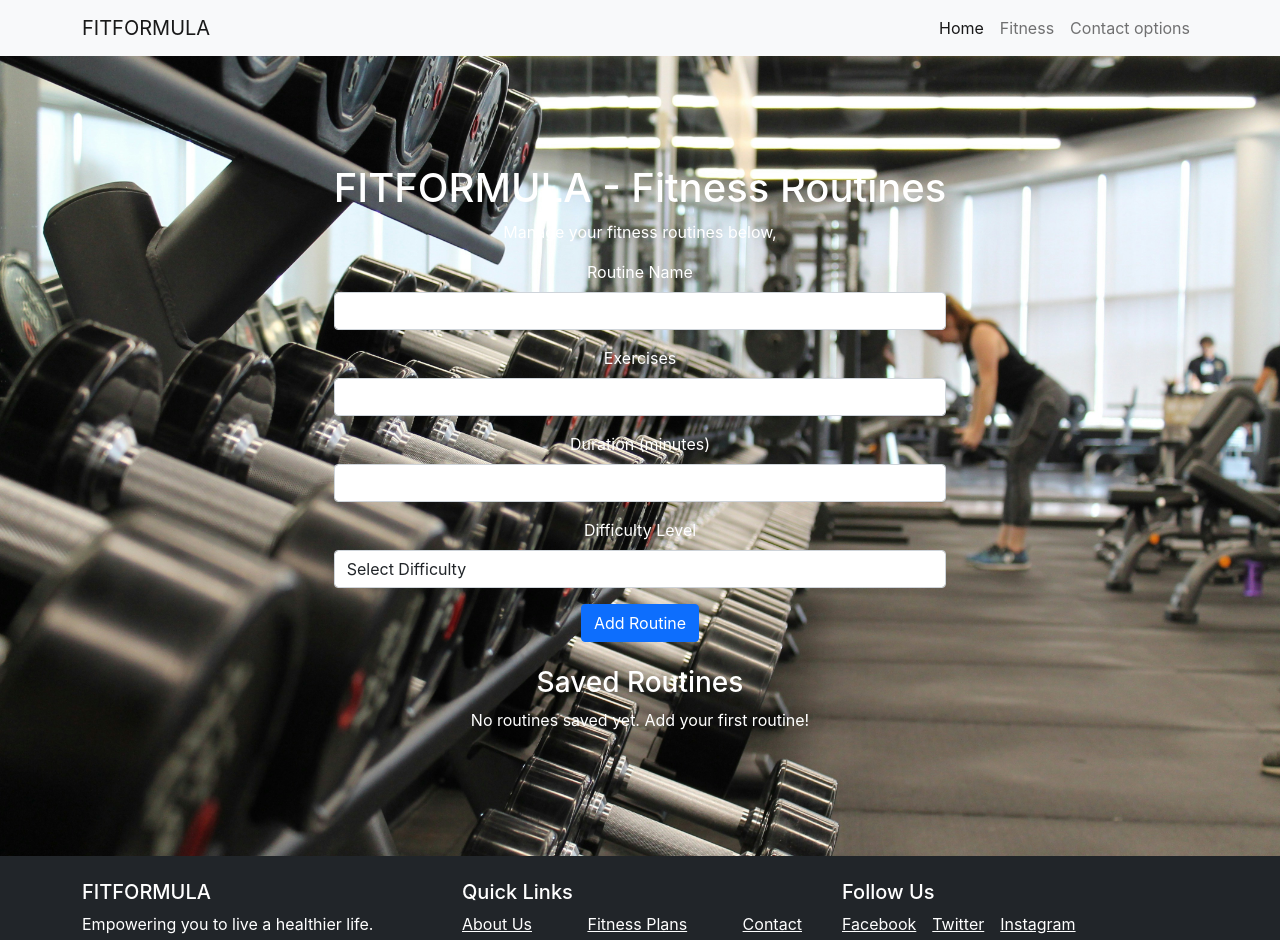
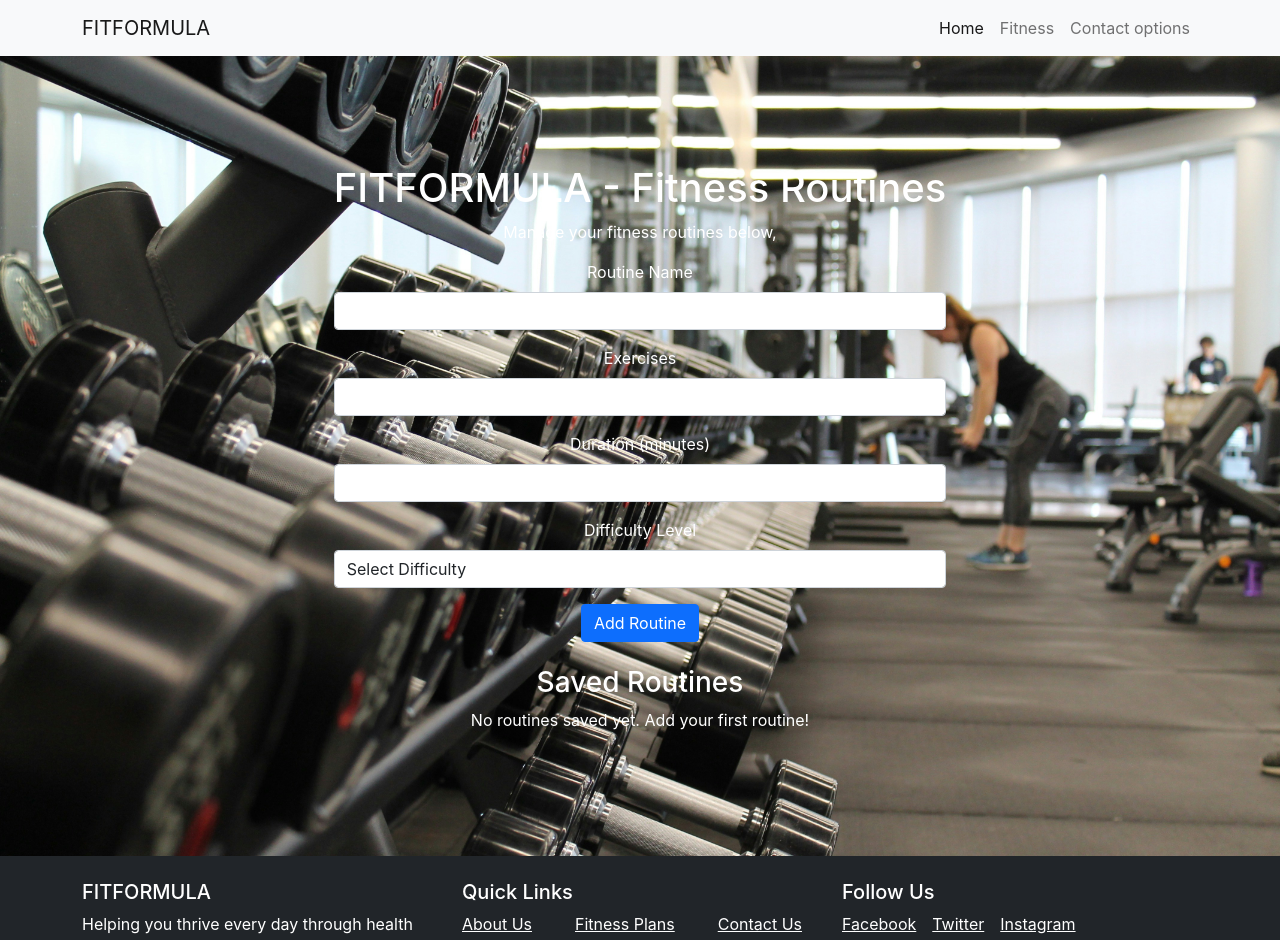
Before and after one commit to Koky-png/fitness-app, a React (Create React App) app: page / in a window 1280 px wide. Shown: the top 940 px of the page. Built offline with nearby package versions, Linux system fonts and the light colour scheme.

Commit message:
Update Footer.js

```diff
--- a/src/components/Footer.js
+++ b/src/components/Footer.js
@@ -9,7 +9,7 @@ const Footer = () => {
           {/* Column 1: Links or App Info */}
           <div className="col-md-4 mb-3">
             <h5>FITFORMULA</h5>
-            <p>Empowering you to live a healthier life.</p>
+            <p>Helping you thrive every day through health and wellness.</p>
           </div>
 
           {/* Column 2: Useful Links */}
@@ -24,7 +24,7 @@ const Footer = () => {
                 <Link className="text-white" to="/fitness">Fitness Plans</Link>
               </li>
               <li className="me-3">
-                <Link className="text-white" to="/contact">Contact</Link>
+                <Link className="text-white" to="/contact">Contact Us</Link>
               </li>
             </ul>
           </div>
```
